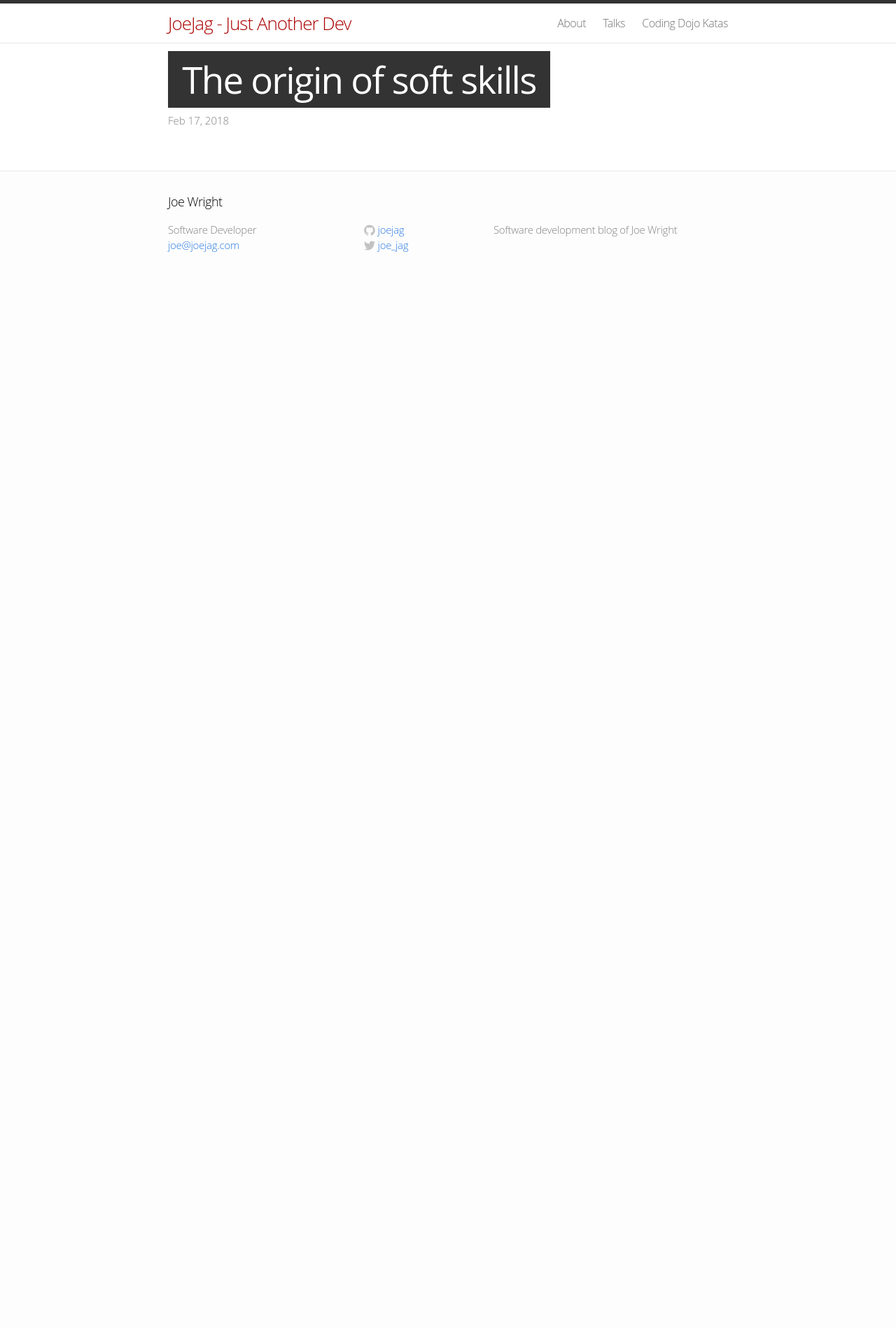
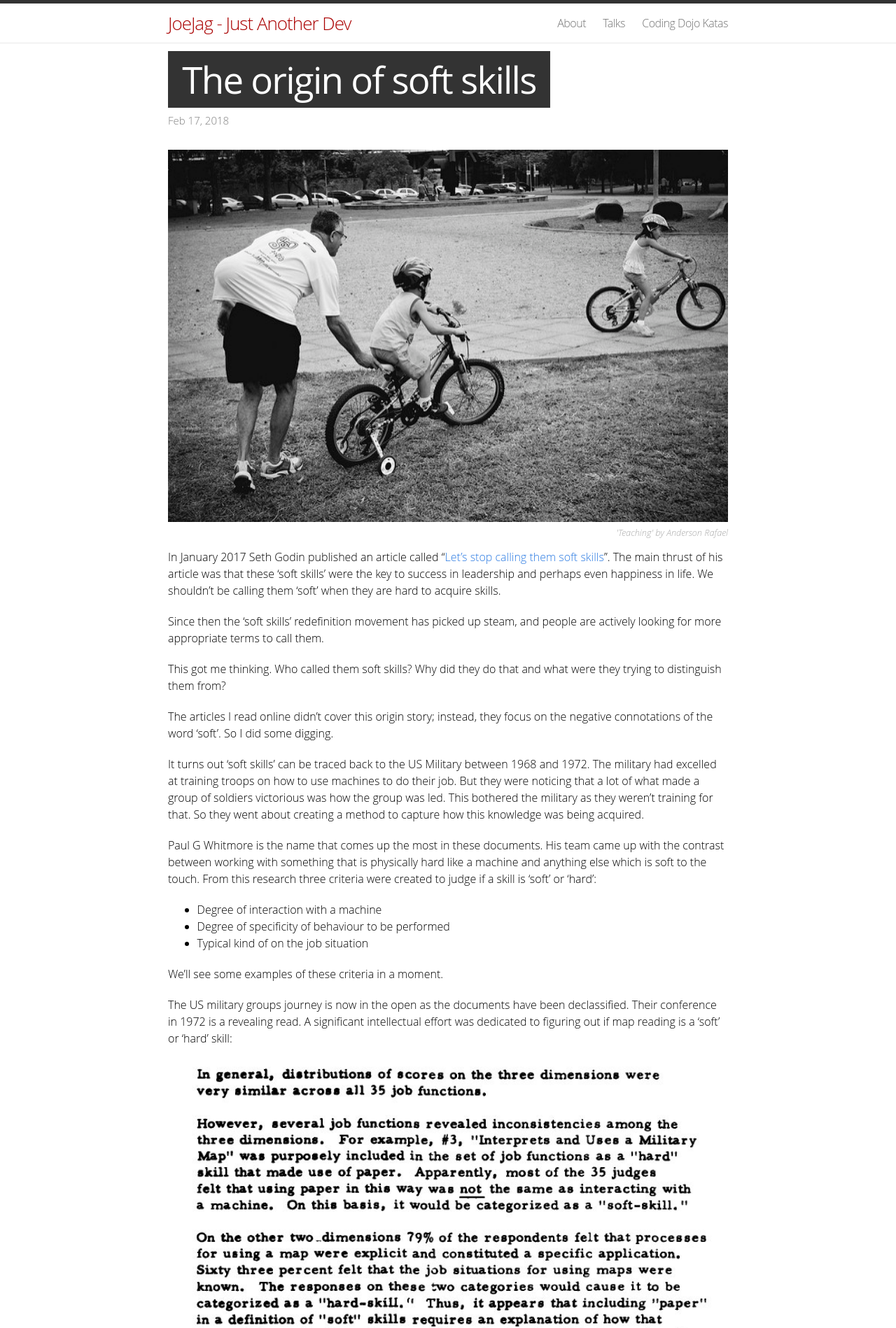
Before and after one commit to joejag/techblog, a Jekyll site: the page built from _posts/2018-02-17-the-origin-of-soft-skills.md, in a window 1280 px wide. Shown: the top 1898 px of the page at 70% size. Built offline with Jekyll 4.4.1, drawn with Linux system fonts in a browser that asks for light colours; before the commit the page ends 900 px from its top, so only the background shows below that; some of the changed text lies outside the part shown.

Commit message:
soft skill

```diff
--- a/_posts/2018-02-17-the-origin-of-soft-skills.md
+++ b/_posts/2018-02-17-the-origin-of-soft-skills.md
@@ -2,3 +2,69 @@
 layout: post
 title: "The origin of soft skills"
 ---
+
+<p class='header-image'><img width="100%" src="{{ site.url }}/assets/2018/soft_title.jpg"/>
+<a class="attribution" href="https://www.flickr.com/photos/tabor-roeder/5835126514">'Teaching' by Anderson Rafael</a></p>
+
+
+In January 2017 Seth Godin published an article called "[Let's stop calling them soft skills](https://itsyourturnblog.com/lets-stop-calling-them-soft-skills-9cc27ec09ecb)". The main thrust of his article was that these 'soft skills' were the key to success in leadership and perhaps even happiness in life. We shouldn't be calling them 'soft' when they are hard to acquire skills.
+
+Since then the 'soft skills' redefinition movement has picked up steam, and people are actively looking for more appropriate terms to call them.
+
+This got me thinking. Who called them soft skills? Why did they do that and what were they trying to distinguish them from?
+
+The articles I read online didn't cover this origin story; instead, they focus on the negative connotations of the word 'soft'. So I did some digging.
+
+It turns out 'soft skills' can be traced back to the US Military between 1968 and 1972. The military had excelled at training troops on how to use machines to do their job. But they were noticing that a lot of what made a group of soldiers victorious was how the group was led. This bothered the military as they weren't training for that. So they went about creating a method to capture how this knowledge was being acquired.
+
+Paul G Whitmore is the name that comes up the most in these documents. His team came up with the contrast between working with something that is physically hard like a machine and anything else which is soft to the touch. From this research three criteria were created to judge if a skill is 'soft' or 'hard':
+
+* Degree of interaction with a machine
+* Degree of specificity of behaviour to be performed
+* Typical kind of on the job situation
+
+We'll see some examples of these criteria in a moment.
+
+The US military groups journey is now in the open as the documents have been declassified. Their conference in 1972 is a revealing read. A significant intellectual effort was dedicated to figuring out if map reading is a 'soft' or 'hard' skill:
+
+<a href="{{ site.url }}/assets/2018/soft_1.jpg"><img width="100%" src="{{ site.url }}/assets/2018/soft_1.jpg"/></a>
+
+No expense was spared on this project. All of the military schools were creating controlled experiments and reporting back. Even IBM was involved. They built an 80 hole punch card machine that was designed to test soft skills.
+
+However, the conference organisers were not too happy with how everyone responsed to their efforts:
+
+<a href="{{ site.url }}/assets/2018/soft_2.jpg"><img width="100%" src="{{ site.url }}/assets/2018/soft_2.jpg"/></a>
+
+There was even a sort of Lean Startup [object diagram](https://en.wikipedia.org/wiki/Object_diagram) involving Cybernetics:
+
+<a href="{{ site.url }}/assets/2018/soft_4.jpg"><img width="100%" src="{{ site.url }}/assets/2018/soft_4.jpg"/></a>
+
+Another large part of the conference was about the categorisation of skills and checking if the skill is emergent behaviour. The three 'soft skill' criteria took centre stage:
+
+<a href="{{ site.url }}/assets/2018/soft_3.jpg"><img width="100%" src="{{ site.url }}/assets/2018/soft_3.jpg"/></a>
+
+I recommend reading the whole document: [http://www.dtic.mil/dtic/tr/fulltext/u2/a099612.pdf](https://en.wikipedia.org/wiki/Object_diagram).
+
+So we now know the US Military invented the term 'soft skills' to contrast with 'hard skills' that involved working with machines. But they weren't trying to be derogatory towards these skills. They wanted to create a technological way of training and measuring how well their troops were performing. 'Soft skills' were taken seriously.
+
+So let's jump 46 years later to now.
+
+Most people don't know the history of the 'soft skills' term. We recognise that those skills are important, but the majority of training we do at school or work is technical focused. This frustrates those that recognise the untapped potential we have if we started teaching 'soft skills'.
+
+Should we rename 'soft skills'?
+
+The suggested alternatives are numerous, but the most common ones are 'people skills' and 'EQ: emotional intelligence quotient'.
+
+There are certainly problems with our cultural interpretation of the word 'soft'. So I told my friend Marc Burgauer that I was going use 'people skills' instead. Marc replied with an insightful question:
+
+> "(is it) easier to reframe existing terms or change the terms?"
+> -- <cite> [Marc Burgauer](https://twitter.com/somesheep)
+
+Six months before Seth Godin's piece the senior director at Jobs for the Future, Mary V.L. Wright pointed out the issue we have if we stick with 'soft skills'
+
+> "If we're not really good about defining what we mean by soft skills, it makes it very hard to teach them, and it makes them very hard to be sure your kids are doing well at them."
+>  -- <cite> [Mary V.L. Wright](http://www.jff.org/about-us/staff/mary-vl-wright)
+
+We've come full circle. From trying to make something hard to define easy to teach to having that same term used as a way to dissuade teaching it.
+
+Let's give it another 40 years.
--- a/assets/main.css
+++ b/assets/main.css
@@ -647,6 +647,10 @@ button[type=submit] {
 	font-weight: 800;
 }
 
+.header-image {
+  margin-bottom: 2em;
+}
+
 @media (max-width: 500px) {
 
   .blog-comment{
```
Also changed, not shown: assets/2018/soft_1.jpg (added), assets/2018/soft_2.jpg (added), assets/2018/soft_3.jpg (added), assets/2018/soft_4.jpg (added), assets/2018/soft_title.jpg (added).
